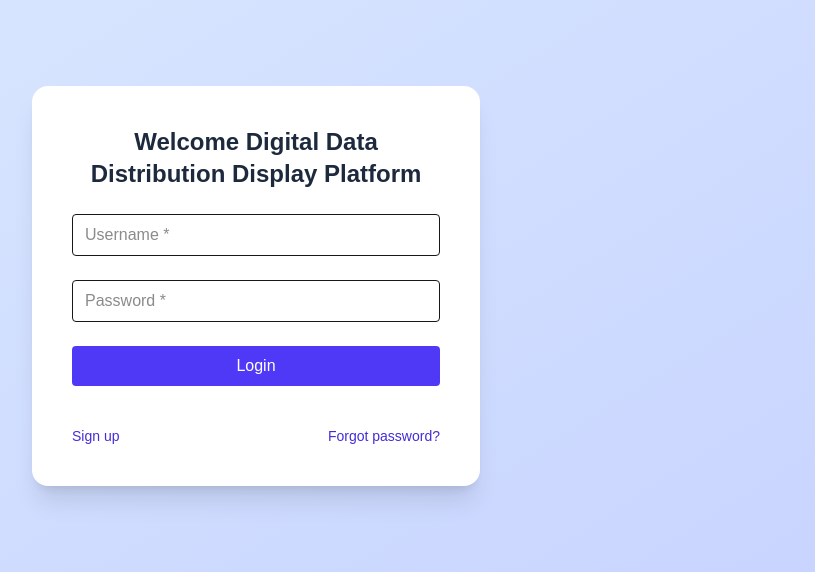
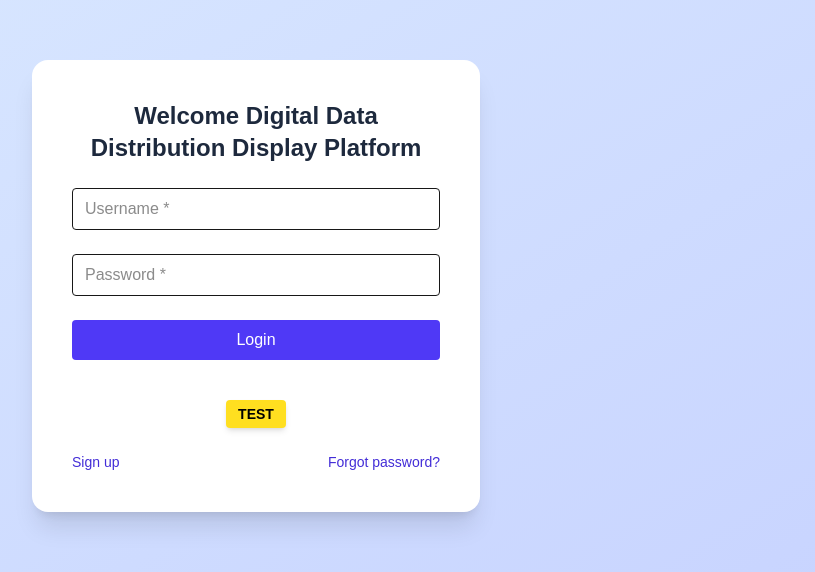
Before and after one commit to nxiazhou/capstone_project, a Next.js app in the folder bulletin-board-next/: page /login in a window 1280 px wide. Shown: the part 114-686 px from the top of the page, without its empty margins (384-1199 px from the left). Built offline with nearby package versions, Linux system fonts and the light colour scheme.

Commit message:
add test flag

```diff
--- a/bulletin-board-next/pages/login.js
+++ b/bulletin-board-next/pages/login.js
@@ -174,6 +174,11 @@ const Login = () => {
             <button className="w-full bg-indigo-600 text-white py-2 rounded hover:bg-indigo-700">
               Login
             </button>
+            <div className="text-center mt-4">
+              <span className="inline-block bg-yellow-300 text-black px-3 py-1 text-sm font-semibold rounded shadow-md">
+                TEST
+              </span>
+            </div>
             {/* <p>Test</p> */}
             <div className="flex justify-between text-sm text-indigo-700 mt-4">
               <button type="button" onClick={() => setShowSignup(true)}>Sign up</button>
```
